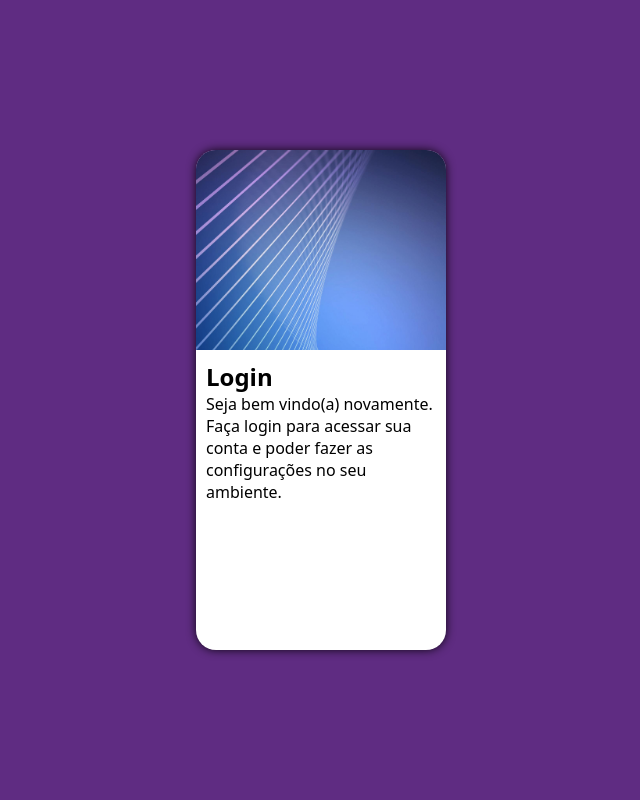
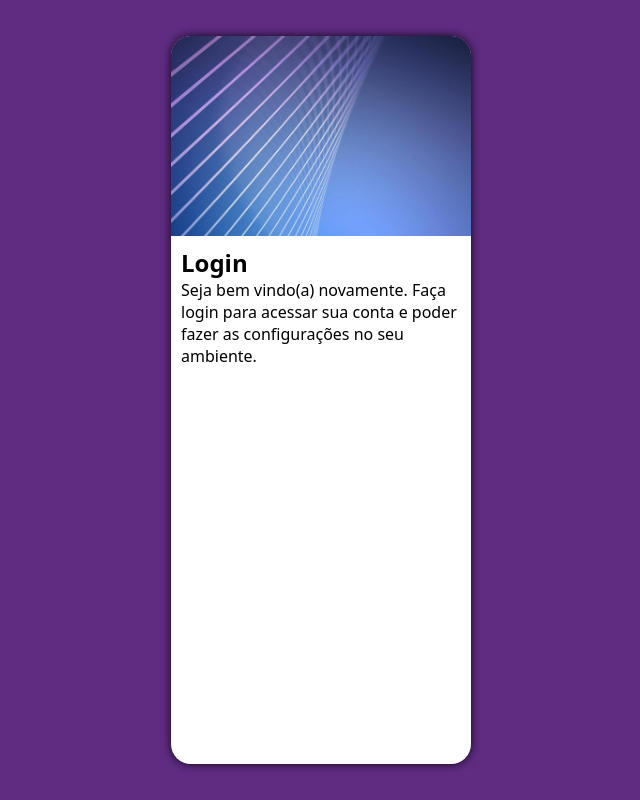
Before and after one commit to marcusviniciuslacerda/projeto-login, a plain HTML site: page index.html in a window 1280 px wide. Shown: the whole page, without its empty margins (319-959 px from the left). Drawn offline with Linux system fonts and the light colour scheme.

Commit message:
atualização

```diff
--- a/estilos/style.css
+++ b/estilos/style.css
@@ -34,8 +34,8 @@ section#login{
     overflow: hidden;
 
     background-color: white;
-    height: 500px;
-    width: 250px;
+    height: 728px;
+    width: 300px;
     border-radius: 20px;
     box-shadow: 0px 0px 10px rgba(0, 0, 0, 0.863);
 }
```
